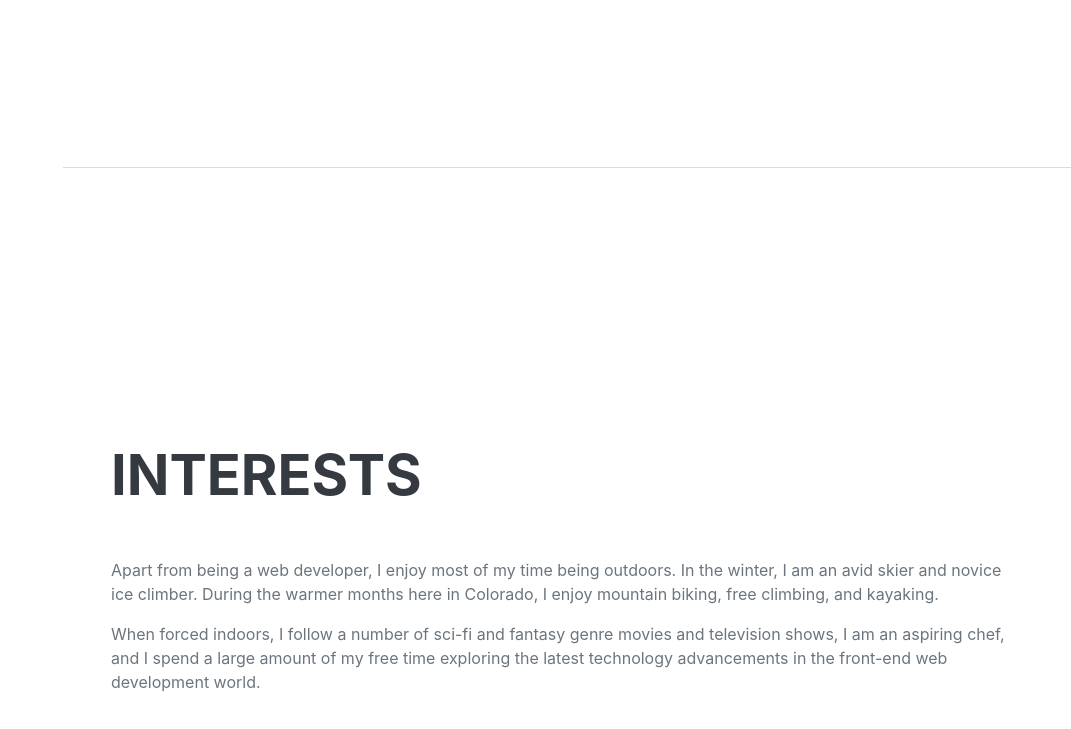
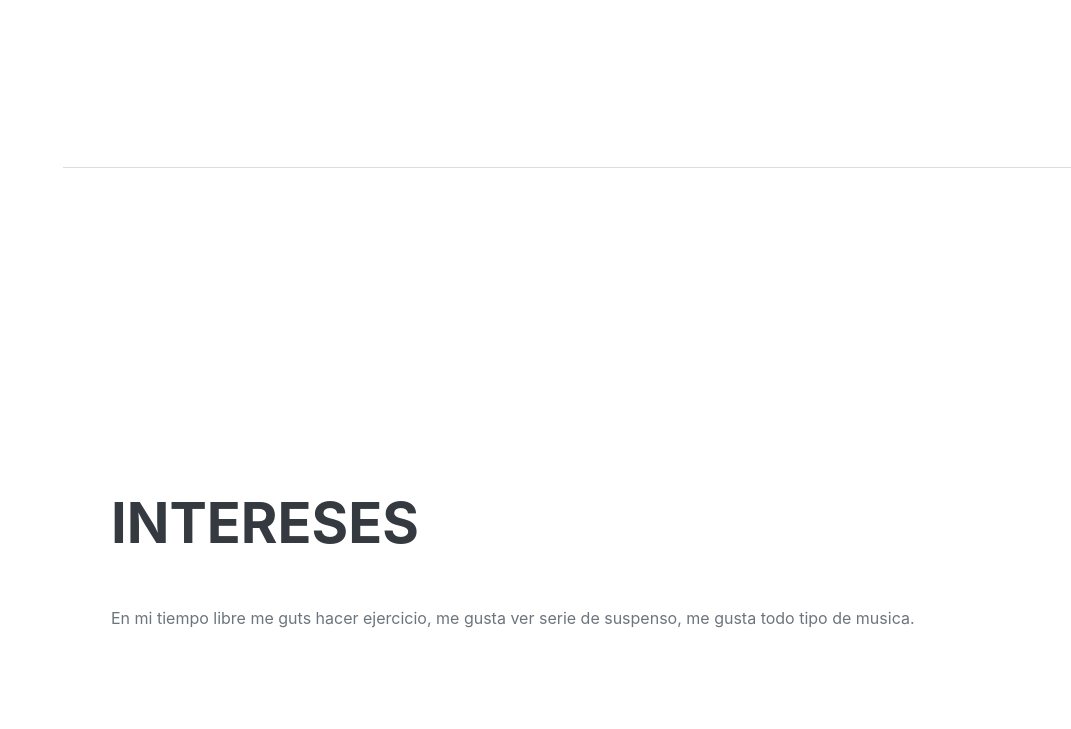
Before and after one commit to Santi427/cv, a plain HTML site: page index.html in a window 1280 px wide. Shown: the part 3036-3765 px from the top of the page, without its empty margins (209-1280 px from the left). Drawn offline with Linux system fonts and the light colour scheme; a web font is replaced by a local one.

Commit message:
intereses

```diff
--- a/index.html
+++ b/index.html
@@ -162,9 +162,9 @@
             <!-- Interests-->
             <section class="resume-section" id="interests">
                 <div class="resume-section-content">
-                    <h2 class="mb-5">Interests</h2>
-                    <p>Apart from being a web developer, I enjoy most of my time being outdoors. In the winter, I am an avid skier and novice ice climber. During the warmer months here in Colorado, I enjoy mountain biking, free climbing, and kayaking.</p>
-                    <p class="mb-0">When forced indoors, I follow a number of sci-fi and fantasy genre movies and television shows, I am an aspiring chef, and I spend a large amount of my free time exploring the latest technology advancements in the front-end web development world.</p>
+                    <h2 class="mb-5">Intereses</h2>
+                    <p>En mi tiempo libre me guts hacer ejercicio, me gusta ver serie de suspenso, me gusta todo tipo de musica.</p>
+                    <p class="mb-0"></p>
                 </div>
             </section>
             <hr class="m-0" />
```
